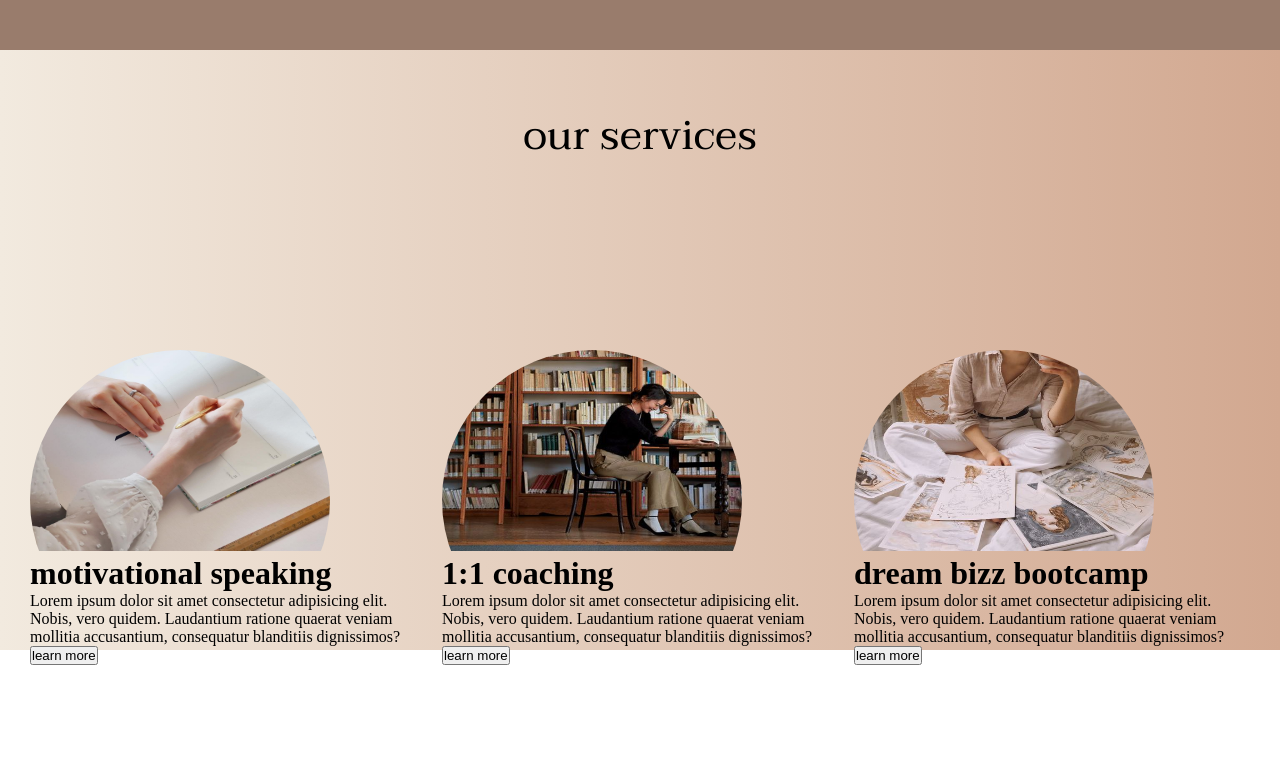
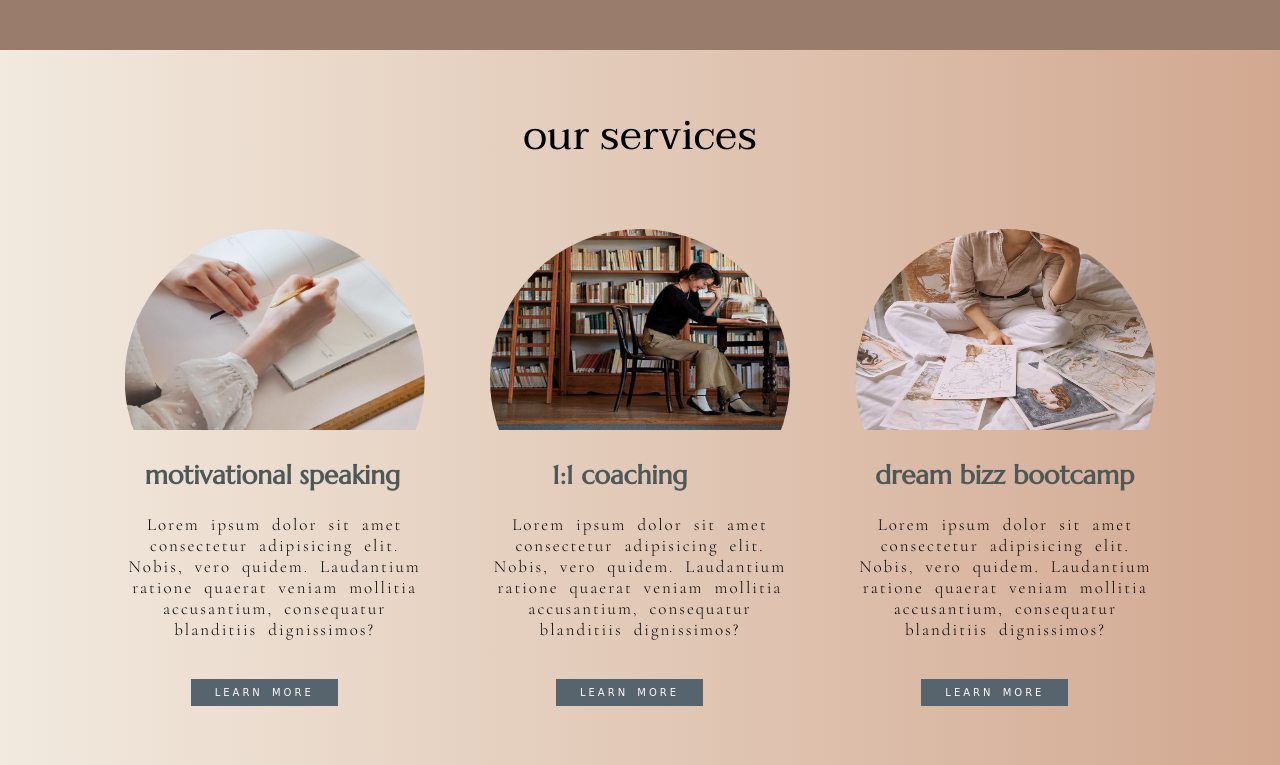
Before and after one commit to AshrafUzzaman04/Ashraf-Presentation-1-, a plain HTML site: page index.html in a window 1280 px wide. Shown: the part 1380-2145 px from the top of the page. Before the commit the page ends 2075 px from the top, so only its background shows below. Drawn offline with Linux system fonts and the light colour scheme.

Commit message:
20-june-22 5:15 PM

```diff
--- a/index.html
+++ b/index.html
@@ -87,7 +87,7 @@
         <div>
           <div class="fourthgridchild1">
             <img src="./images/motive_image.jpg" alt="" />
-            <div>
+            <div class="pclass">
               <h1>motivational speaking</h1>
               <p>
                 Lorem ipsum dolor sit amet consectetur adipisicing elit. Nobis,
@@ -100,7 +100,7 @@
 
           <div class="fourthgridchild2">
             <img src="./images/coacnig_img.jpg" alt="" />
-            <div>
+            <div class="pclass">
               <h1>1:1 coaching</h1>
               <p>
                 Lorem ipsum dolor sit amet consectetur adipisicing elit. Nobis,
@@ -113,7 +113,7 @@
 
           <div class="fourthgridchild3">
             <img src="./images/dream_bizzimg.jpg" alt="" />
-            <div>
+            <div class="pclass">
               <h1>dream bizz bootcamp</h1>
               <p>
                 Lorem ipsum dolor sit amet consectetur adipisicing elit. Nobis,
@@ -126,5 +126,7 @@
         </div>
       </div>
     </div>
+
+    <!-- fiveth_div -->
   </body>
 </html>
--- a/style.scss
+++ b/style.scss
@@ -300,8 +300,9 @@ $mybg: #d2a890;
 
 .fourth_div {
   width: 100%;
-  height: 600px;
+  height: 715px;
   background: linear-gradient(to right, #f2eadf, $mybg);
+  position: relative;
 
   > .heading {
     text-align: center;
@@ -314,9 +315,11 @@ $mybg: #d2a890;
   }
 }
 .fallgrid {
-  padding: 30px;
+  padding: 0px 100px;
   width: 100%;
-  position: relative;
+  position: absolute;
+  top: 80px;
+  left: 0;
 
   img {
     @include imagecode();
@@ -325,8 +328,71 @@ $mybg: #d2a890;
     clip-path: circle(50% at 50% 83%);
   }
   > div {
-    display: grid;
+    display: grid !important;
     grid-gap: 16px;
     grid-template-columns: repeat(3, 1fr);
+    // display: flex;
+    // justify-content: center;
+    // align-items: center;
+    // width: 300px;
+    > div {
+      margin: auto;
+      .pclass {
+        width: 300px;
+        position: relative;
+        > h1 {
+          position: absolute;
+          top: 25px;
+          left: 0px;
+          font-family: tdiv;
+          font-size: 26px;
+          text-align: center;
+          color: #4e5858;
+        }
+
+        > p {
+          position: absolute;
+          top: 80px;
+          left: 0;
+          text-align: center;
+          font-family: "manubar";
+          font-weight: normal;
+          font-size: 17px;
+          letter-spacing: 2px;
+          word-spacing: 5px;
+        }
+        > button {
+          position: absolute;
+          top: 245px;
+          left: 66px;
+          background-color: #57646d;
+          color: #fff9f9;
+          padding: 8px 24px;
+          border: none;
+          text-transform: uppercase;
+          font-family: cursive;
+          letter-spacing: 3px;
+          font-size: 10px;
+          word-spacing: 3px;
+          &:hover {
+            background-color: #384650;
+            cursor: pointer;
+            border-radius: 6px;
+          }
+        }
+      }
+    }
+
+    .fourthgridchild1 h1 {
+      left: 20px !important;
+    }
+    .fourthgridchild2 h1 {
+      left: 62px !important;
+    }
+    .fourthgridchild3 h1 {
+      left: 20px !important;
+    }
   }
 }
+
+// fiveth_div
```
Also changed, not shown: style.css, 1 other file.
